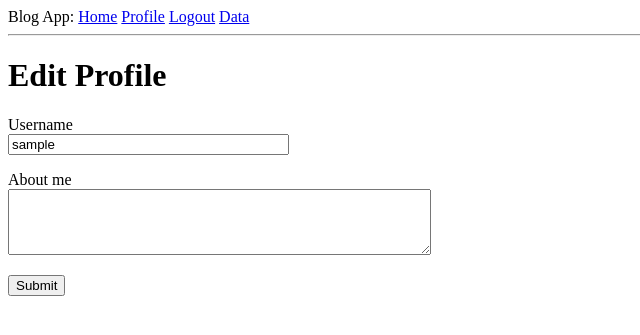
After one commit to ajandl/flask_tut, a Flask app: page /edit_profile in a window 1280 px wide. The commit adds this page. Shown: the top 335 px of the page, without its empty margins (0-640 px from the left). Run offline with Flask 2, Linux system fonts and the light colour scheme; the visitor is signed in with stand-in values (Sample User, id 1); data comes from the database, SQL or seed files in the repository; both versions use the stored data as it was after the commit.

Commit message:
Users, User profiles, and avatars

```diff
--- a/app1/__init__.py
+++ b/app1/__init__.py
@@ -2,6 +2,7 @@ from flask import Flask
 from config import Config
 from flask_sqlalchemy import SQLAlchemy
 from flask_migrate import Migrate
+from flask_login import LoginManager
 
 
 app = Flask(__name__)
@@ -11,5 +12,7 @@ This defaults to the templates folder'''
 app.config.from_object(Config)
 db = SQLAlchemy(app)
 migrate = Migrate(app, db)
+login = LoginManager(app)
+login.login_view = 'login'
 
 from app1 import routes, models
--- a/app1/forms.py
+++ b/app1/forms.py
@@ -1,6 +1,9 @@
 from flask_wtf import FlaskForm
-from wtforms import StringField, PasswordField, BooleanField, SubmitField
-from wtforms.validators import DataRequired
+from wtforms import StringField, PasswordField, BooleanField, SubmitField, \
+                    TextAreaField
+from wtforms.validators import DataRequired, ValidationError, Email, EqualTo, \
+                               Length
+from app1.models import User
 
 
 class LoginForm (FlaskForm):
@@ -8,3 +11,28 @@ class LoginForm (FlaskForm):
     password = PasswordField('Password', validators=[DataRequired()])
     remember_me = BooleanField('Remember Me')
     submit = SubmitField('Sign In')
+
+
+class RegistrationForm(FlaskForm):
+    username = StringField('Username', validators=[DataRequired()])
+    email = StringField('Email', validators=[DataRequired(), Email()])
+    password = PasswordField('Password', validators=[DataRequired()])
+    password2 = PasswordField('Repeat Password', validators=[DataRequired(),
+                              EqualTo('password')])
+    submit = SubmitField('Register')
+
+    def validate_username(self, username):
+        user = User.query.filter_by(username=username.data).first()
+        if user is not None:
+            raise ValidationError('Please use a different usesrname.')
+
+    def validate_email(self, email):
+        user = User.query.filter_by(email=email.data).first()
+        if user is not None:
+            raise ValidationError('Please use a different email address.')
+
+
+class EditProfileForm(FlaskForm):
+    username = StringField('Username', validators=[DataRequired()])
+    about_me = TextAreaField('About me', validators=[Length(min=0, max=140)])
+    submit = SubmitField('Submit')
--- a/app1/models.py
+++ b/app1/models.py
@@ -1,16 +1,32 @@
-from app1 import db
+from app1 import db, login
 from datetime import datetime
+from werkzeug.security import generate_password_hash, check_password_hash
+from flask_login import UserMixin
+from hashlib import md5
 
 
-class User(db.Model):
+class User(UserMixin, db.Model):
     id = db.Column(db.Integer, primary_key=True)
     username = db.Column(db.String(64), index=True, unique=True)
     email = db.Column(db.String(120), index=True, unique=True)
     password_hash = db.Column(db.String(120))
     posts = db.relationship('Post', backref='author', lazy='dynamic')
+    about_me = db.Column(db.String(140))
+    last_seen = db.Column(db.DateTime, default=datetime.utcnow)
 
     def __repr__(self):
         return '<User {}>'.format(self.username)
+
+    def set_password(self, password):
+        self.password_hash = generate_password_hash(password)
+
+    def check_password(self, password):
+        return check_password_hash(self.password_hash, password)
+
+    def avatar(self, size):
+        digest = md5(self.email.lower().encode('utf-8')).hexdigest()
+        return 'https://www.gravatar.com/avatar/{}?d=identicon&s={}'.format(
+            digest, size)
 
 
 class Post(db.Model):
@@ -21,3 +37,8 @@ class Post(db.Model):
 
     def __repr__(self):
         return '<Post {}>'.format(self.body)
+
+
+@login.user_loader
+def load_user(id):
+    return User.query.get(int(id))
--- a/app1/routes.py
+++ b/app1/routes.py
@@ -1,12 +1,24 @@
-from flask import flash, redirect, render_template, url_for
-from app1 import app
-from app1.forms import LoginForm
+from flask import flash, redirect, render_template, url_for, request
+from app1 import app, db
+from app1.forms import LoginForm, RegistrationForm, EditProfileForm
+from flask_login import current_user, login_user, logout_user, login_required
+from app1.models import User
+from werkzeug.urls import url_parse
+from datetime import datetime
+
+
+@app.before_request
+def before_request():
+    if current_user.is_authenticated:
+        current_user.last_seen = datetime.utcnow()
+        db.session.add(current_user)
+        db.session.commit()
 
 
 @app.route('/')
 @app.route('/index')
+@login_required
 def index():
-    user = {'username': 'Adam2'}
     posts = [
         {
             'author': {'username': 'User1'},
@@ -20,19 +32,79 @@ def index():
 
     ''' render template knows to look in the templates folder based on the
     optional omitted parameter when creating the flask instance in __init__'''
-    return render_template('index.html', title='Home', user=user, posts=posts)
+    return render_template('index.html', title='Home', posts=posts)
 
 
 @app.route('/login', methods=['GET', 'POST'])
 def login():
+    if current_user.is_authenticated:
+        return redirect(url_for('index'))
     form = LoginForm()
     if form.validate_on_submit():
-        flash('Login requested for user {}, remember_me={}'.format(
-            form.username.data, form.remember_me.data))
-        return redirect(url_for('index'))
+        user = User.query.filter_by(username=form.username.data).first()
+        if user is None or not user.check_password(form.password.data):
+            flash('Invalid username or password')
+            return redirect(url_for('login'))
+
+        login_user(user, remember=form.remember_me.data)
+        next_page = request.args.get('next')
+        if not next_page or url_parse(next_page).netloc != '':
+            next_page = url_for('index')
+        return redirect(next_page)
     return render_template('login.html', title='Sign In', form=form)
 
 
+@app.route('/logout')
+def logout():
+    logout_user()
+    return redirect(url_for('index'))
+
+
+@app.route('/register', methods=['GET', 'POST'])
+def register():
+    if current_user.is_authenticated:
+        return redirect(url_for('index'))
+    form = RegistrationForm()
+    if form.validate_on_submit():
+        user = User(username=form.username.data, email=form.email.data)
+        user.set_password(form.password.data)
+        db.session.add(user)
+        db.session.commit()
+        flash('New user registered')
+        return redirect(url_for('login'))
+    return render_template('register.html', title='Register', form=form)
+
+
 @app.route('/data')
+@login_required
 def return_data():
     return {'num1': 42, 'num2': 27}
+
+
+@app.route('/user/<username>')
+@login_required
+def user(username):
+    user = User.query.filter_by(username=username).first_or_404()
+    posts = [
+        {'author': user, 'body': 'Test post 1'},
+        {'author': user, 'body': 'Test post 2'}
+    ]
+    return render_template('user.html', user=user, posts=posts)
+
+
+@app.route('/edit_profile', methods=['GET', 'POST'])
+@login_required
+def edit_profile():
+    form = EditProfileForm()
+    if form.validate_on_submit():
+        current_user.username = form.username.data
+        current_user.about_me = form.about_me.data
+        db.session.add(current_user)
+        db.session.commit()
+        flash('Your changes have been saved.')
+        return redirect(url_for('edit_profile'))
+    elif request.method == 'GET':
+        form.username.data = current_user.username
+        form.about_me.data = current_user.about_me
+    return render_template('edit_profile.html', title='Edit Profile',
+                           form=form)
--- /dev/null
+++ b/app1/templates/_post.html
@@ -0,0 +1,6 @@
+<table>
+    <tr valign="top">
+        <td><img src="{{ post.author.avatar(36) }}"></td>
+        <td>{{ post.author.username }} says: <br>{{ post.body }}</td>
+    </tr>
+</table>
--- a/app1/templates/base.html
+++ b/app1/templates/base.html
@@ -12,7 +12,13 @@
         <div>
             Blog App:
             <a href="{{ url_for('index') }}">Home</a>
+            {% if current_user.is_anonymous %}
             <a href="{{ url_for('login') }}">Login</a>
+            {% else %}
+            <a href="{{ url_for('user', username=current_user.username) }}">Profile</a>
+            <a href="{{ url_for('logout') }}">Logout</a>
+            {% endif %}
+            <a href="{{ url_for('return_data') }}">Data</a>
         </div>
         <hr>
         {% with messages = get_flashed_messages() %}
--- /dev/null
+++ b/app1/templates/edit_profile.html
@@ -0,0 +1,23 @@
+{% extends "base.html" %}
+
+{% block content %}
+    <h1>Edit Profile</h1>
+    <form action="" method="post">
+        {{ form.hidden_tag() }}
+        <p>
+            {{ form.username.label }}<br>
+            {{ form.username(size=32) }}<br>
+            {% for error in form.username.errors %}
+            <span style="color: red;">[{{ error }}]</span>
+            {% endfor %}
+        </p>
+        <p>
+            {{ form.about_me.label }}<br>
+            {{ form.about_me(cols=50, rows=4) }}<br>
+            {% for error in form.about_me.errors %}
+            <span style="color: red;">[{{ error }}]</span>
+            {% endfor %}
+        </p>
+        <p>{{ form.submit() }}</p>
+    </form>
+{% endblock %}
--- a/app1/templates/index.html
+++ b/app1/templates/index.html
@@ -1,7 +1,7 @@
 {% extends "base.html" %}
 
 {% block content %}
-    <h1>Hi, {{ user.username }}</h1>
+    <h1>Hi, {{ current_user.username }}</h1>
     {% for post in posts %}
     <div><p>{{ post.author.username }} says: <b>{{ post.body}}</b></p></div>
     {% endfor %}
--- a/app1/templates/login.html
+++ b/app1/templates/login.html
@@ -21,4 +21,5 @@
         <p>{{ form.remember_me() }} {{form.remember_me.label }}</p>
         <p>{{form.submit() }}</p>
     </form>
+    <p>New user? <a href="{{ url_for('register') }}">Click to register!</a></p>
 {% endblock %}
```
Also changed, not shown: app1/templates/register.html (added, +37 -0 lines), app1/templates/user.html (added, +21 -0 lines), migrations/versions/99e565c18f98_new_fields_in_user_model.py (added, +32 -0 lines), requirements.txt (added, +52 -0 lines), app.db.
